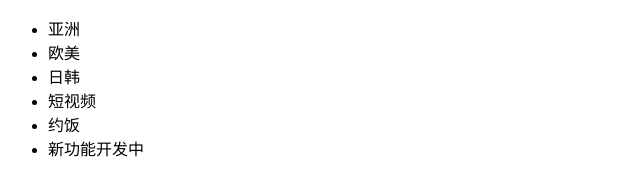
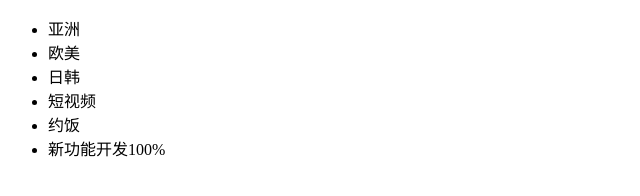
Before and after one commit to Zhangwencheng56/dbHot, a plain HTML site: page index.html in a window 1280 px wide. Shown: the full height of the page, 0-640 px from the left. Drawn offline with Linux system fonts and the light colour scheme.

Commit message:
商城功能开发完毕

```diff
--- a/index.html
+++ b/index.html
@@ -13,7 +13,7 @@
       <li>日韩</li>
       <li>短视频</li>
       <li>约饭</li>
-      <li>新功能开发中</li>
+      <li>新功能开发100%</li>
     </ul>
   </body>
 </html>
```
